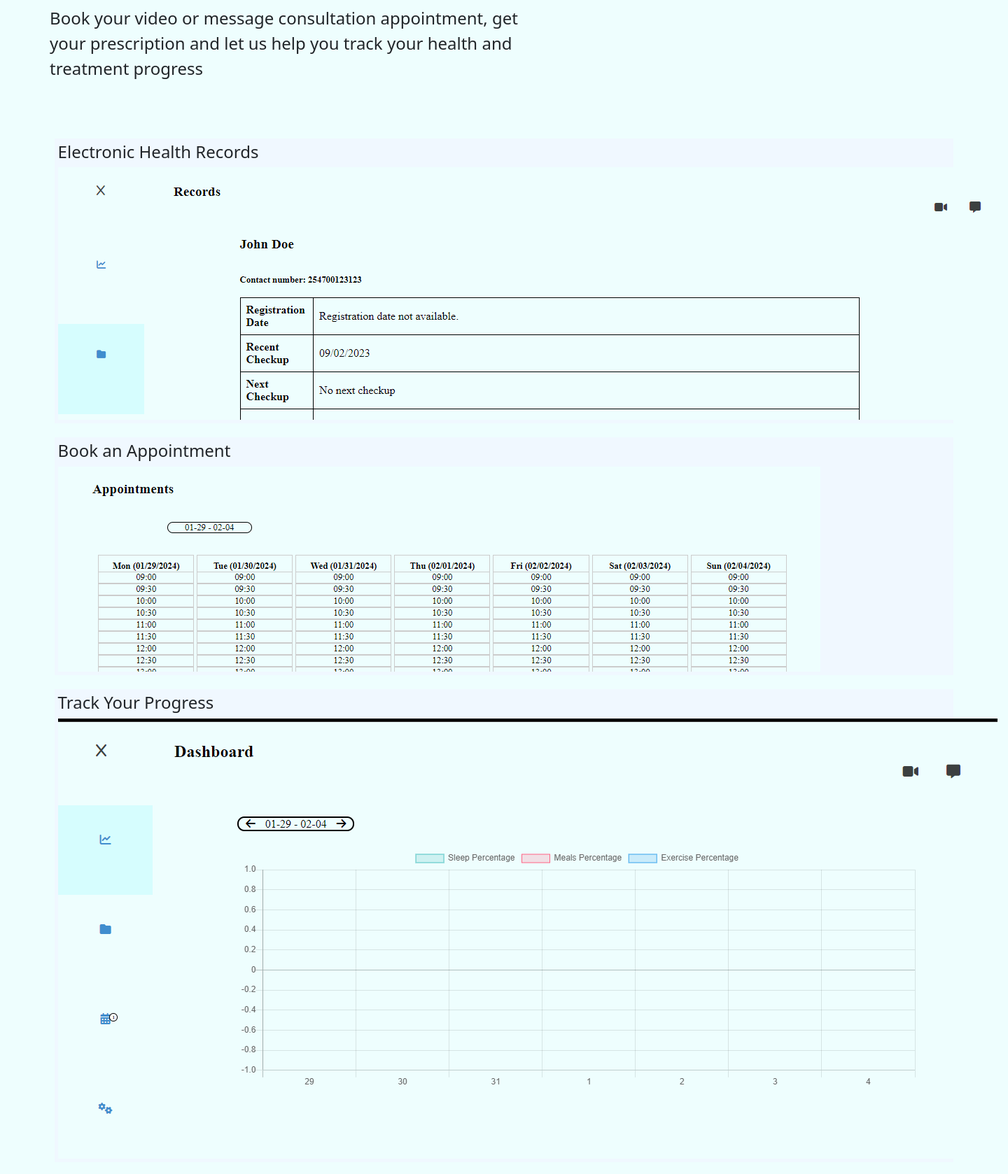
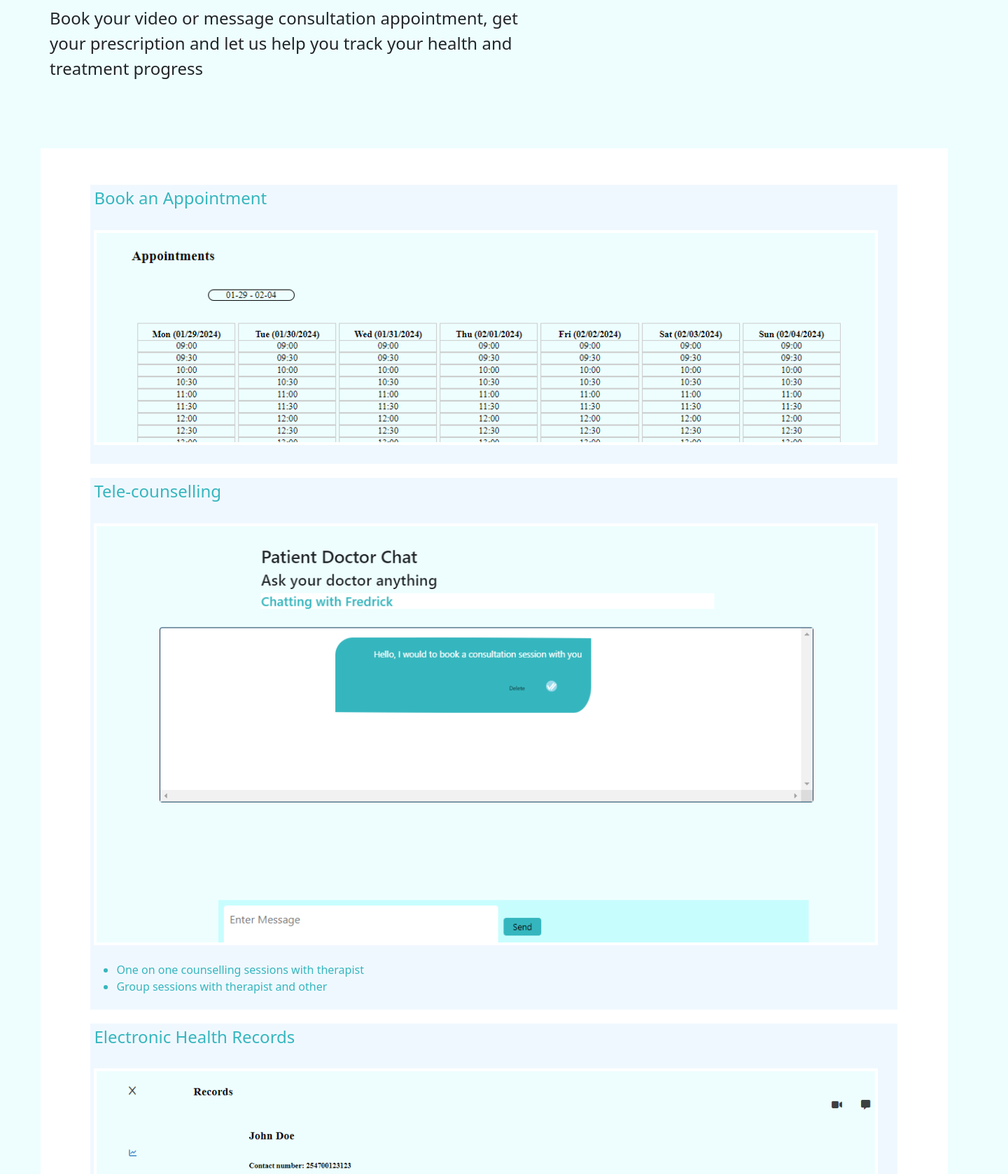
Before and after one commit to Sylvia-Rwenyo/e-Tiba, a PHP site: page / in a window 1440 px wide. Shown: the part 527-2205 px from the top of the page at 70% size. Run offline with PHP 8.4, Linux system fonts and the light colour scheme; some libraries are stand-ins or nearby versions.

Commit message:
landing page with screenshots

```diff
--- a/index.php
+++ b/index.php
@@ -41,12 +41,20 @@
     <div class="intro-info">
         <div style="margin:4%;">
             <div class="transcript-mini-div">
+                <h4>Book an Appointment</h4>
+                <img src="images/Appointments.PNG" alt="">
+            </div>
+            <div class="transcript-mini-div">
+                <h4>Tele-counselling</h4>
+                <img src="images/Chat.PNG" alt="">
+                <ul>
+                    <li>One on one counselling sessions with therapist</li>
+                    <li>Group sessions with therapist and other</li>
+                </ul>
+            </div>
+            <div class="transcript-mini-div">
                 <h4>Electronic Health Records</h4>
                 <img src="images/Records.PNG" alt="">
-        </div>
-        <div class="transcript-mini-div">
-            <h4>Book an Appointment</h4>
-            <img src="images/Appointments.PNG" alt="">
             </div>
             <div class="transcript-mini-div">
                 <h4>Track Your Progress</h4>
@@ -56,17 +64,10 @@
                 <h4>Update Your Information</h4>
                 <img src="images/UpdateProfile.PNG" alt="">
             </div>
-        <div class="transcript-mini-div">
-            <h4>Tele-counselling</h4>
-            <img src="images/Chat.PNG" alt="">
-            <ul>
-                <li>One on one counselling sessions with therapist</li>
-                <li>Group sessions with therapist and other</li>
-            </ul>
-        </div>
         </div>
     </div>
     <div class="intro-contacts">
+        <h4>Contact Us</h4>
         <a href="#"><img src="images/facebook.jpeg" alt="facebook-link"></a>
         <a href="#"><img src="images/twitter.PNG" alt="twitter-link"></a>
         <a href="#"><img src="images/linkedin.PNG" alt="linkedin-link"></a>
--- a/style.css
+++ b/style.css
@@ -194,6 +194,21 @@
 }
 .intro-contacts a{
     margin-left:4%;
+}
+.intro-info{
+    width:90%;
+    margin-left:4%;
+    margin-top:5%;
+    margin-bottom:5%;
+    background-color: #fff;
+    color:#35b6be;
+}
+.intro-info img{
+    width:98%;
+    height:70%;
+    margin-top:2%;
+    margin-bottom:2%;
+    border:4px solid #fff;
 }
 .home .banner{
     width: 40%;
```
Lines whose indentation alone changed are shown as unchanged.
